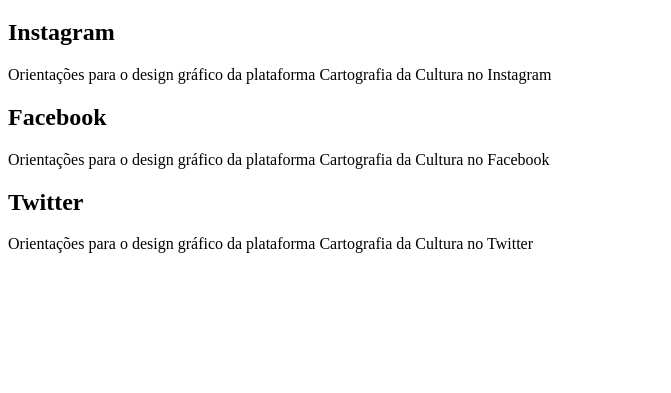
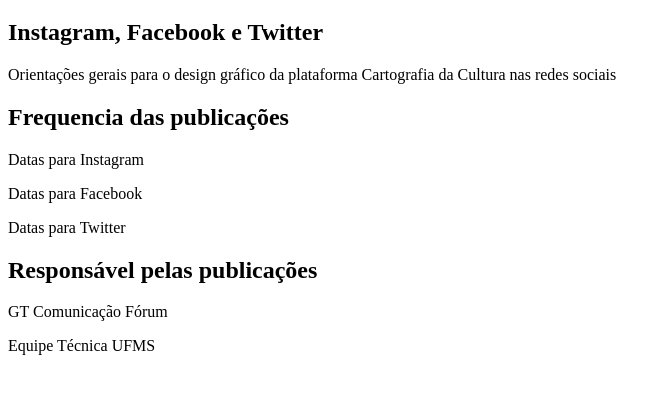
Before and after one commit to Algoritmo-Research-Group/projeto-design-grafico, a plain HTML site: page index.html in a window 1280 px wide. Shown: the part 61-454 px from the top of the page, without its empty margins (0-671 px from the left). Drawn offline with Linux system fonts and the light colour scheme.

Commit message:
Alteração na estrutura da master

```diff
--- a/index.html
+++ b/index.html
@@ -11,16 +11,19 @@
             <h1>Design gráfico</h1>
         </header>
         <article>
-            <h2>Instagram</h2>
-            <p>Orientações para o design gráfico da plataforma Cartografia da Cultura no Instagram</p>
+            <h2>Instagram, Facebook e Twitter</h2>
+            <p>Orientações gerais para o design gráfico da plataforma Cartografia da Cultura nas redes sociais</p>
         </article>
         <article>
-            <h2>Facebook</h2>
-            <p>Orientações para o design gráfico da plataforma Cartografia da Cultura no Facebook</p>
+            <h2>Frequencia das publicações</h2>
+            <p>Datas para Instagram</p>
+            <p>Datas para Facebook</p>
+            <p>Datas para Twitter</p>
         </article>
         <article>
-            <h2>Twitter</h2>
-            <p>Orientações para o design gráfico da plataforma Cartografia da Cultura no Twitter</p>
+            <h2>Responsável pelas publicações</h2>
+            <p>GT Comunicação Fórum</p>
+            <p>Equipe Técnica UFMS</p>
 
         </article>
     </main>
```
